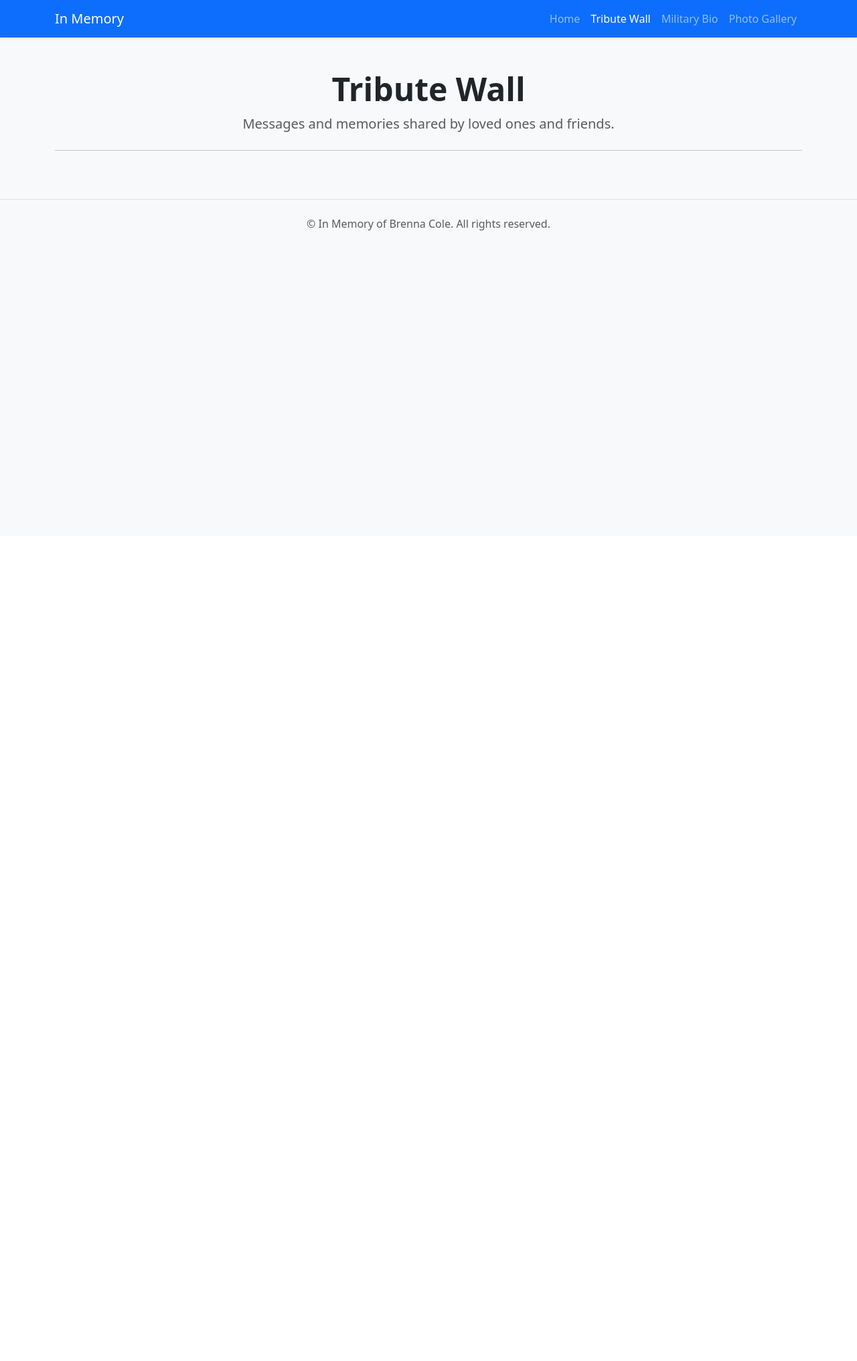
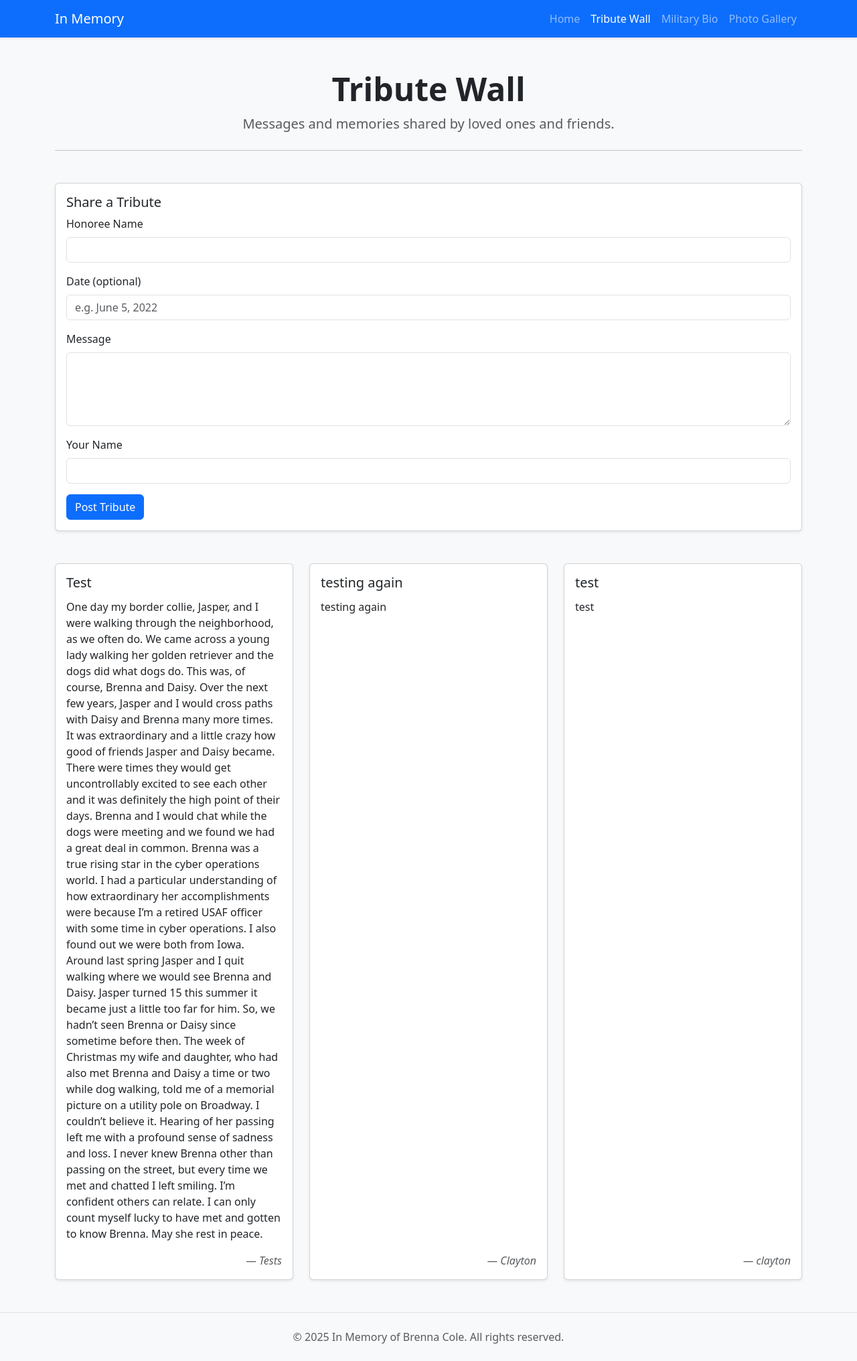
Before and after one commit to desertrambler/remembering-brenna-cole, a Flask app: page /tribute_wall in a window 1280 px wide. Shown: the whole page at 67% size. Before the commit the page ends 344 px from the top, so only its background shows below. Run offline with Flask 3, Linux system fonts and the light colour scheme.

Commit message:
vibe coded a solution and added some test data

```diff
--- a/app.py
+++ b/app.py
@@ -1,7 +1,22 @@
-from flask import Flask, render_template
+from flask import Flask, render_template, request, redirect, url_for
 from datetime import datetime
+from flask_sqlalchemy import SQLAlchemy
 
 app = Flask(__name__)
+
+# Database setup
+app.config['SQLALCHEMY_DATABASE_URI'] = 'sqlite:///tributes.db'
+app.config['SQLALCHEMY_TRACK_MODIFICATIONS'] = False
+db = SQLAlchemy(app)
+
+# Model
+class Tribute(db.Model):
+    id = db.Column(db.Integer, primary_key=True)
+    name = db.Column(db.String(100), nullable=False)
+    date = db.Column(db.String(100), nullable=True)
+    message = db.Column(db.Text, nullable=False)
+    author = db.Column(db.String(100), nullable=False)
+    timestamp = db.Column(db.DateTime, default=datetime.utcnow)
 
 @app.route('/')
 def index():
@@ -11,30 +26,22 @@ def index():
 def military_bio():
     return render_template('military_bio.html')
 
-@app.route('/tribute_wall')
+# Routes
+@app.route('/tribute_wall', methods=['GET', 'POST'])
 def tribute_wall():
-    tribute = '''
-    One day my border collie, Jasper, and I were walking through the neighborhood, as we often do.
-    We came across a young lady walking her golden retriever and the dogs did what dogs do.
-    This was, of course, Brenna and Daisy.
-    Over the next few years, Jasper and I would cross paths with Daisy and Brenna many more times.
-    It was extraordinary and a little crazy how good of friends Jasper and Daisy became.
-    There were times they would get uncontrollably excited to see each other and it was definitely the high point of their days.
-    Brenna and I would chat while the dogs were meeting and we found we had a great deal in common.
-    Brenna was a true rising star in the cyber operations world.
-    I had a particular understanding of how extraordinary her accomplishments were because I’m a retired USAF officer with some time in cyber operations.
-    I also found out we were both from Iowa.
-    Around last spring Jasper and I quit walking where we would see Brenna and Daisy.
-    Jasper turned 15 this summer it became just a little too far for him.
-    So, we hadn’t seen Brenna or Daisy since sometime before then.
-    The week of Christmas my wife and daughter, who had also met Brenna and Daisy a time or two while dog walking, told me of a memorial picture on a utility pole on Broadway.
-    I couldn’t believe it.
-    Hearing of her passing left me with a profound sense of sadness and loss.
-    I never knew Brenna other than passing on the street, but every time we met and chatted I left smiling.
-    I’m confident others can relate. I can only count myself lucky to have met and gotten to know Brenna.
-    May she rest in peace.
-    '''
-    return render_template('tribute_wall.html')
+    if request.method == 'POST':
+        name = request.form['name']
+        date = request.form.get('date')  # Optional
+        message = request.form['message']
+        author = request.form['author']
+        new_tribute = Tribute(name=name, date=date, message=message, author=author)
+        db.session.add(new_tribute)
+        db.session.commit()
+        return redirect(url_for('tribute_wall'))
+
+    tributes = Tribute.query.order_by(Tribute.timestamp.desc()).all()
+    year = datetime.now().year
+    return render_template('tribute_wall.html', tributes=tributes, year=year)
 
 if __name__ == '__main__':
     app.run(debug=True)
--- a/templates/tribute_wall.html
+++ b/templates/tribute_wall.html
@@ -36,6 +36,34 @@
         <hr class="my-4">
     </div>
 
+    <div class="container mb-5">
+        <div class="card shadow-sm">
+            <div class="card-body">
+                <h5 class="card-title">Share a Tribute</h5>
+                <form method="POST" action="{{ url_for('tribute_wall') }}">
+                    <div class="mb-3">
+                        <label for="name" class="form-label">Honoree Name</label>
+                        <input type="text" class="form-control" id="name" name="name" required>
+                    </div>
+                    <div class="mb-3">
+                        <label for="date" class="form-label">Date (optional)</label>
+                        <input type="text" class="form-control" id="date" name="date" placeholder="e.g. June 5, 2022">
+                    </div>
+                    <div class="mb-3">
+                        <label for="message" class="form-label">Message</label>
+                        <textarea class="form-control" id="message" name="message" rows="4" required></textarea>
+                    </div>
+                    <div class="mb-3">
+                        <label for="author" class="form-label">Your Name</label>
+                        <input type="text" class="form-control" id="author" name="author" required>
+                    </div>
+                    <button type="submit" class="btn btn-primary">Post Tribute</button>
+                </form>
+            </div>
+        </div>
+    </div>
+
+
     <!-- Tribute Cards Grid -->
     <div class="container">
         <div class="row g-4">
```
Also changed, not shown: instance/tributes.db (added).
